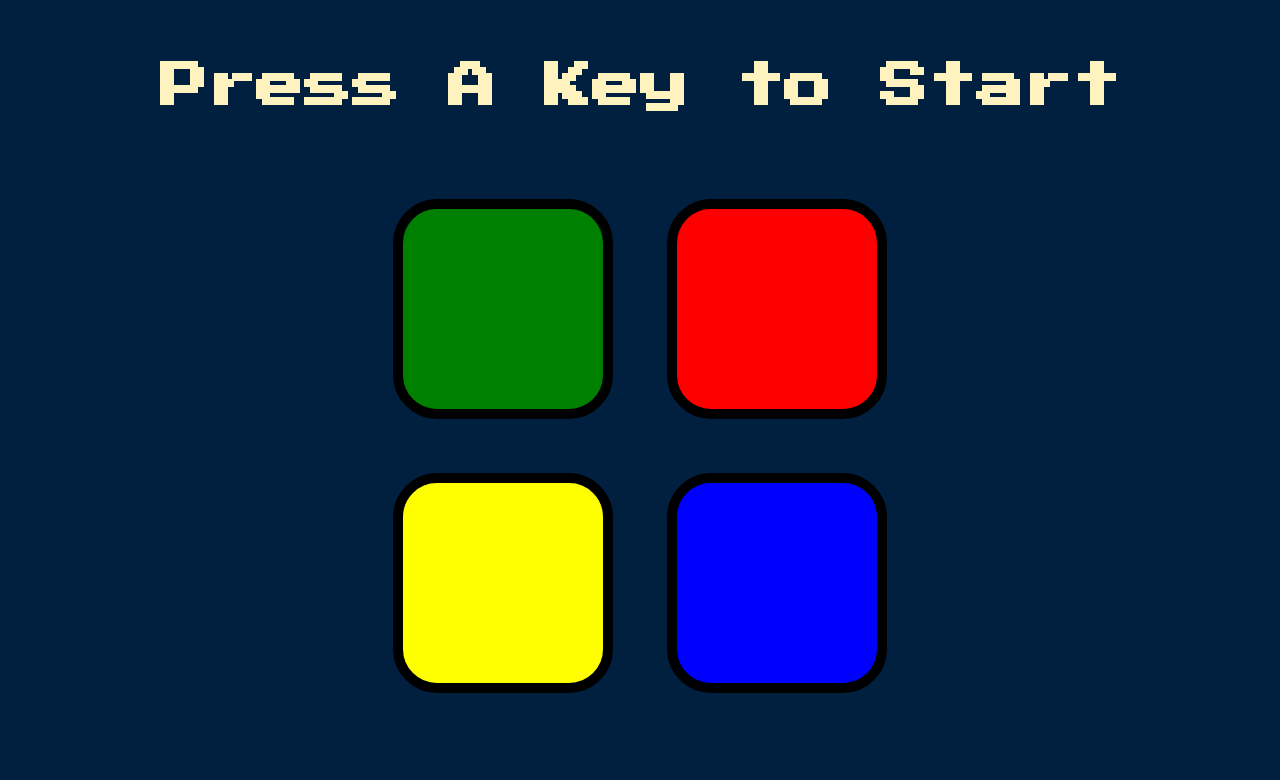
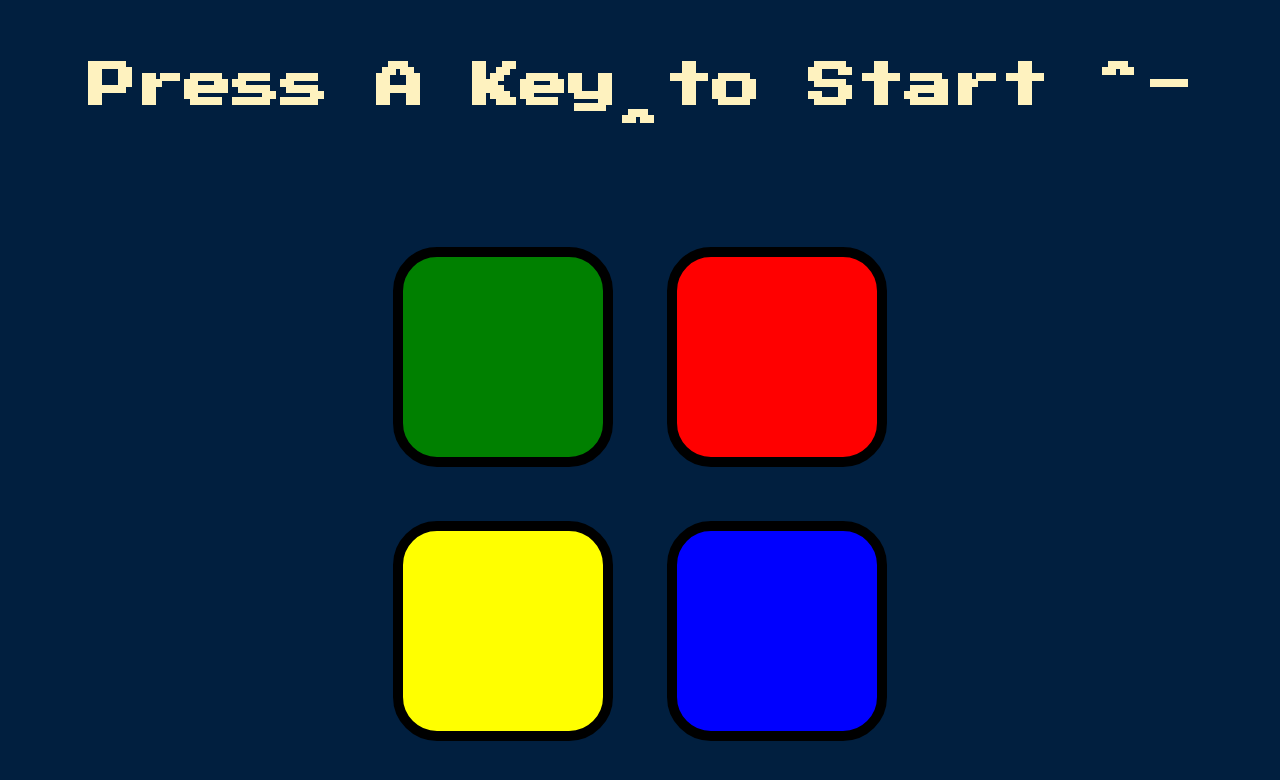
Before and after one commit to Ramsey42/simonGame, a plain HTML site: page index.html in a window 1280 px wide. Drawn offline with nearby package versions, Linux system fonts and the light colour scheme.

Commit message:
Replaced with smile

```diff
--- a/index.html
+++ b/index.html
@@ -10,7 +10,7 @@
 
 <body>
 
-  <h1 id="level-title">Press A Key to Start</h1>
+  <h1 id="level-title">Press A Key to Start ^-^</h1>
   <div class="container">
     <div lass="row">
 
```
